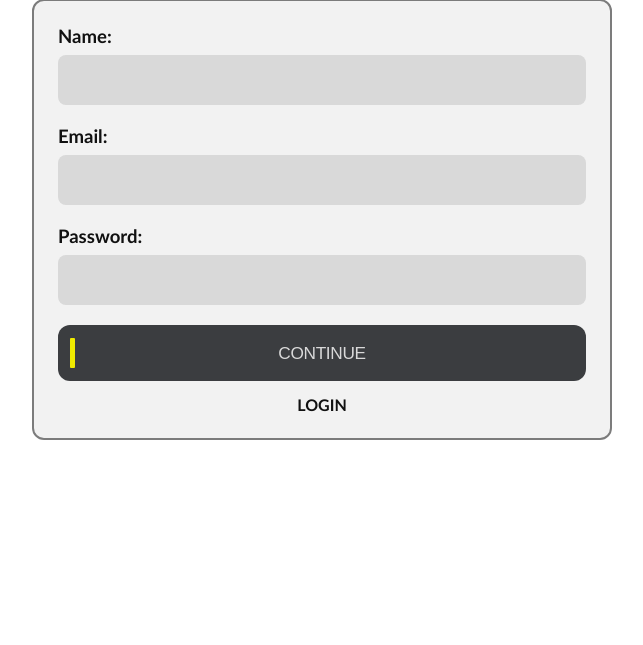
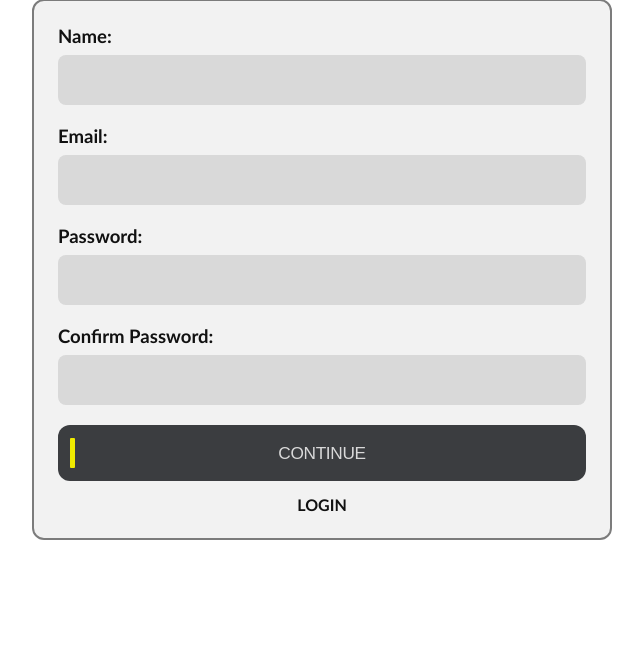
Before and after one commit to ChoeHa-U/protocolzone, a Flask app: page /signup in a window 1280 px wide. Shown: the part 204-849 px from the top of the page, without its empty margins (318-961 px from the left). Before the commit the page ends 644 px from the top, so only its background shows below. Run offline with Flask 3, Linux system fonts and the light colour scheme.

Commit message:
Add password confirmation field to signup page

```diff
--- a/app.py
+++ b/app.py
@@ -867,9 +867,10 @@ def signup():
     username = request.form.get('username', '').strip()
     email = request.form.get('email', '').strip().lower()
     password = request.form.get('password', '').strip()
+    confirm_password = request.form.get('confirm_password', '').strip()
 
     # Stop early if any required field is missing.
-    if not all([username, email, password]):
+    if not all([username, email, password, confirm_password]):
         flash('All fields are required.', 'error')
         return render_template('signup.html')
 
@@ -884,6 +885,11 @@ def signup():
     # Require a minimum password length.
     if len(password) < MIN_PASSWORD_LENGTH:
         flash(f'Password must be at least {MIN_PASSWORD_LENGTH} characters.', 'error')
+        return render_template('signup.html')
+
+    # Check that passwords match.
+    if password != confirm_password:
+        flash('Passwords do not match.', 'error')
         return render_template('signup.html')
 
     # Email must stay unique across all users.
--- a/templates/signup.html
+++ b/templates/signup.html
@@ -40,6 +40,11 @@
           <input type="password" name="password" minlength="6" required>
         </label>
 
+        <label class="field">
+          <span>Confirm Password:</span>
+          <input type="password" name="confirm_password" minlength="6" required>
+        </label>
+
         <button type="submit" class="zone-button">CONTINUE</button>
         <a href="{{ url_for('login') }}" class="auth-link">LOGIN</a>
       </form>
```
